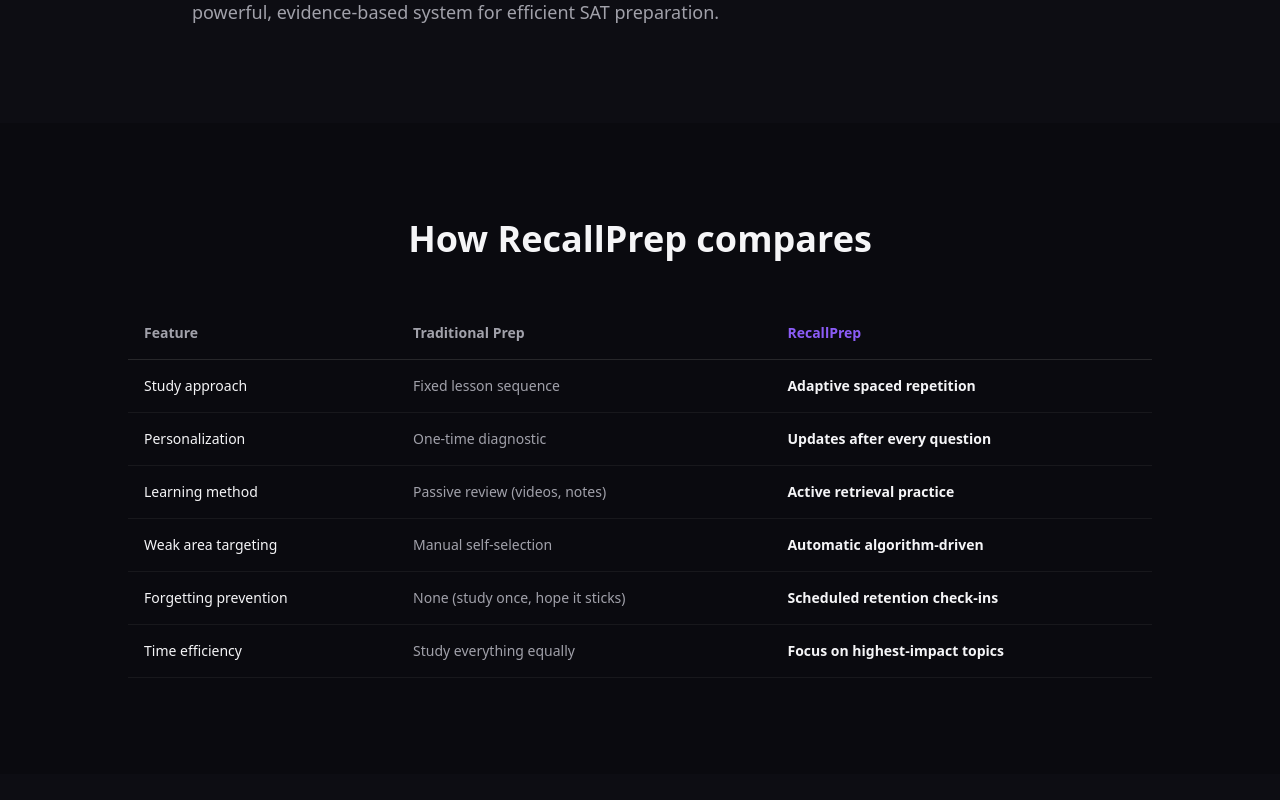
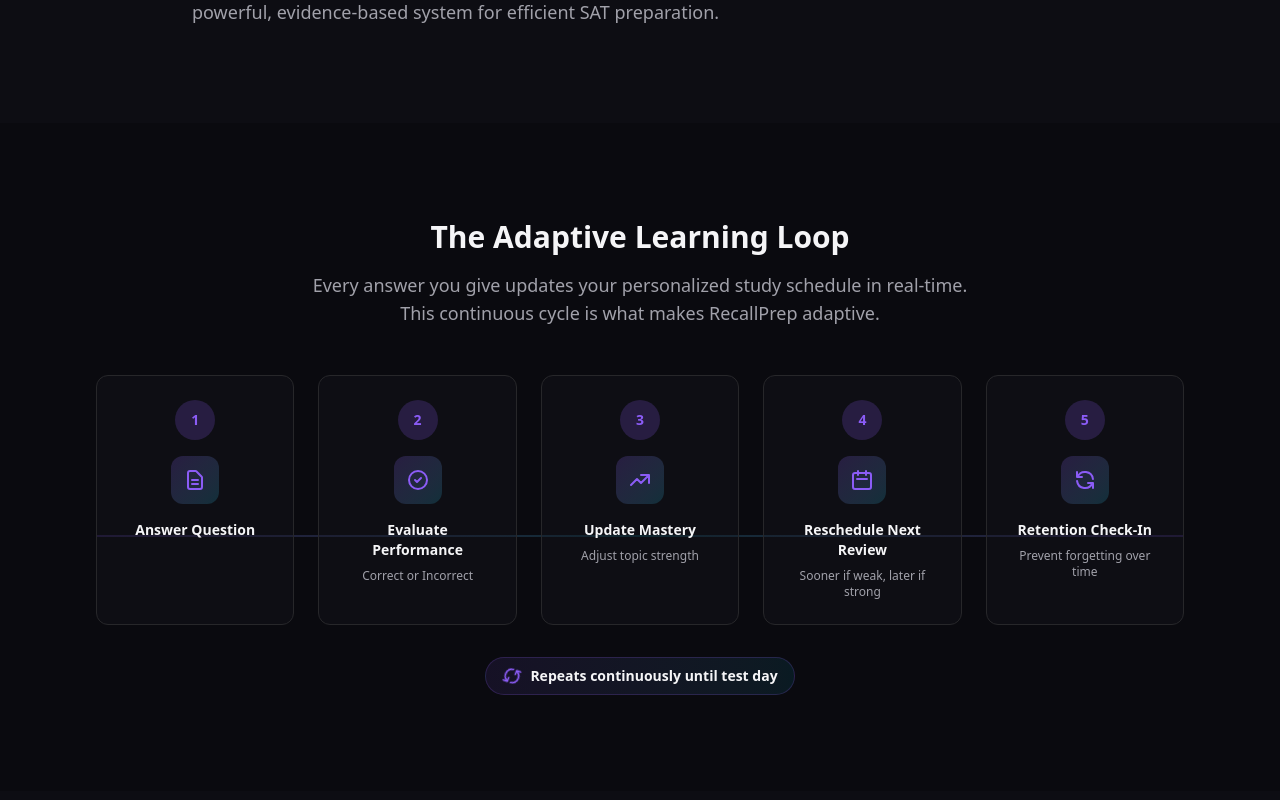
Before and after one commit to joe0332/rcl, a Next.js app: page /how-it-works in a window 1280 px wide. Shown: the part 3320-4120 px from the top of the page. Built offline with nearby package versions, Linux system fonts and the light colour scheme.

Commit message:
Sandbox autosave

```diff
--- a/src/app/how-it-works/page.tsx
+++ b/src/app/how-it-works/page.tsx
@@ -318,8 +318,15 @@
         </Container>
       </section>
 
+      {/* Adaptive Learning Loop - Standout Differentiator */}
+      <section className="py-24">
+        <Container>
+          <AdaptiveLearningLoop />
+        </Container>
+      </section>
+
       {/* Comparison Table */}
-      <section className="py-24">
+      <section className="py-24 bg-muted/20">
         <Container>
           <div className="max-w-5xl mx-auto">
             <h2 className="text-4xl font-bold text-foreground mb-12 text-center">
@@ -446,7 +453,7 @@
                 Stop wasting time on what you already know. Start focusing on what matters.
               </p>
               <div className="flex flex-col sm:flex-row gap-4 justify-center">
-                <Button variant="primary" size="lg" href="/#start">
+                <Button variant="primary" size="lg" href={siteConfig.routes.signup}>
                   {siteConfig.cta.primary}
                 </Button>
                 <Button variant="outline" size="lg" href="/pricing">
```
